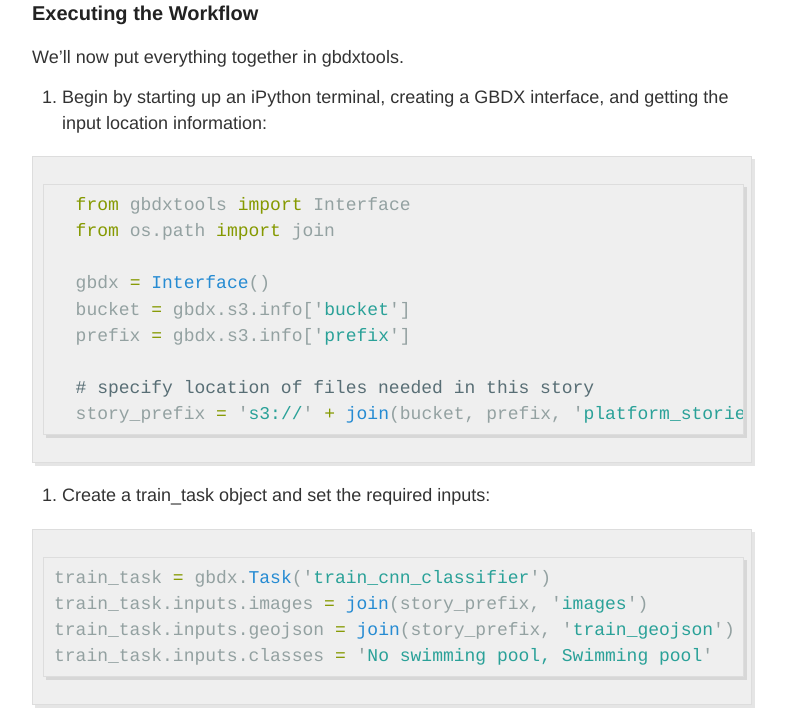
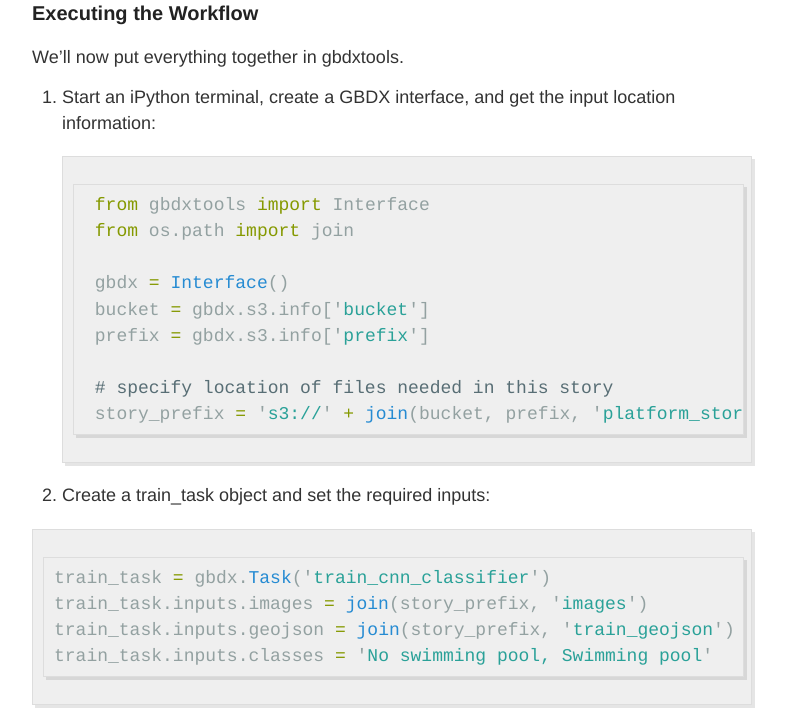
Before and after one commit to neoocm/PlatformStories.github.io, a Jekyll site: the page built from _posts/2016-9-8-swimming-pools.md, in a window 1280 px wide and 900 px high, scrolled down 5706 px, cut to the strip 173-900 px from the top of the window. Shown: the whole strip, without its empty margins (248-1034 px from the left). Built offline with Jekyll 4.4.1, drawn with Linux system fonts in a browser that asks for light colours.

Commit message:
Update 2016-9-8-swimming-pools.md

````diff
--- a/_posts/2016-9-8-swimming-pools.md
+++ b/_posts/2016-9-8-swimming-pools.md
@@ -103,20 +103,18 @@
 
 We'll now put everything together in gbdxtools.
 
-1. Begin by starting up an iPython terminal, creating a GBDX interface, and getting the input location information:
+1. Start an iPython terminal, create a GBDX interface, and get the input location information:
+    ```python
+    from gbdxtools import Interface
+    from os.path import join
 
-  ```python
-  from gbdxtools import Interface
-  from os.path import join
+    gbdx = Interface()
+    bucket = gbdx.s3.info['bucket']
+    prefix = gbdx.s3.info['prefix']
 
-  gbdx = Interface()
-  bucket = gbdx.s3.info['bucket']
-  prefix = gbdx.s3.info['prefix']
-
-  # specify location of files needed in this story
-  story_prefix = 's3://' + join(bucket, prefix, 'platform_stories', 'swimming_pools')
-  ```
-
+    # specify location of files needed in this story
+    story_prefix = 's3://' + join(bucket, prefix, 'platform_stories', 'swimming_pools')
+    ```
 2. Create a train_task object and set the required inputs:
 
 ```python
````
